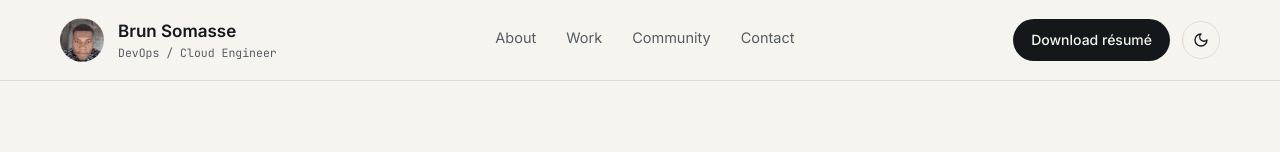
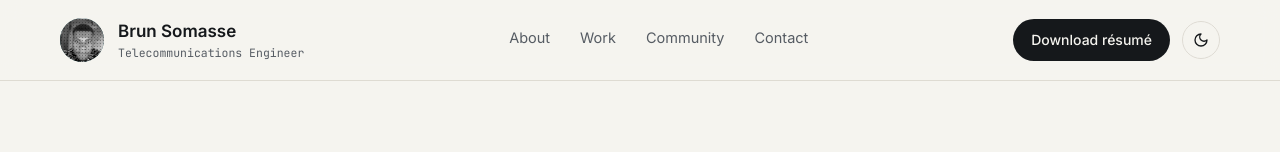
Before and after one commit to brunsomasse/brun-portfolio, a React (Vite) app: page / in a window 1280 px wide. Shown: the top 152 px of the page. Built offline with nearby package versions, Linux system fonts and the light colour scheme.

Commit message:
Add rotating role titles and halftone avatar treatment

```diff
--- a/src/App.jsx
+++ b/src/App.jsx
@@ -10,6 +10,10 @@ import Community from "./pages/Community";
 import Contact from "./pages/Contact";
 
 const responsiveCss = `
+  @keyframes roleFadeIn {
+    from { opacity: 0; transform: translateY(4px); }
+    to { opacity: 1; transform: translateY(0); }
+  }
   .bp-menu-btn{ display:none !important; }
   @media(max-width:860px){
     .bp-nav{ display:none !important; }
--- a/src/components/Bits.jsx
+++ b/src/components/Bits.jsx
@@ -1,4 +1,25 @@
+import { useEffect, useState } from "react";
 import { useTheme } from "../theme";
+
+export function RotatingRole({ roles, interval = 2200, style }) {
+  const [idx, setIdx] = useState(0);
+  useEffect(() => {
+    const id = setInterval(() => setIdx((i) => (i + 1) % roles.length), interval);
+    return () => clearInterval(id);
+  }, [roles, interval]);
+  return (
+    <span
+      key={idx}
+      style={{
+        display: "inline-block",
+        animation: "roleFadeIn 0.45s ease",
+        ...style,
+      }}
+    >
+      {roles[idx]}
+    </span>
+  );
+}
 
 export function XIcon({ size = 15 }) {
   return (
--- a/src/components/Header.jsx
+++ b/src/components/Header.jsx
@@ -1,7 +1,8 @@
 import { useState } from "react";
 import { NavLink, Link } from "react-router-dom";
 import { Sun, Moon, Menu, X } from "lucide-react";
-import { useTheme, NAV_ITEMS } from "../theme";
+import { useTheme, NAV_ITEMS, ROLE_TITLES } from "../theme";
+import { RotatingRole } from "./Bits";
 
 export default function Header() {
   const { t, dark, setDark } = useTheme();
@@ -44,6 +45,7 @@ export default function Header() {
         <Link to="/" style={{ display: "flex", alignItems: "center", gap: 14, minWidth: 0, textDecoration: "none" }}>
           <div
             style={{
+              position: "relative",
               width: 44,
               height: 44,
               borderRadius: "50%",
@@ -52,12 +54,34 @@ export default function Header() {
               background: t.accent,
             }}
           >
-            <img src="/brun.jpg" alt="Brun" style={{ width: "100%", height: "100%", objectFit: "cover", display: "block" }} />
+            <img
+              src="/brun.jpg"
+              alt="Brun"
+              style={{
+                width: "100%",
+                height: "100%",
+                objectFit: "cover",
+                display: "block",
+                filter: "grayscale(1) contrast(1.15) brightness(1.05)",
+              }}
+            />
+            <div
+              aria-hidden="true"
+              style={{
+                position: "absolute",
+                inset: 0,
+                backgroundImage: "radial-gradient(circle, rgba(0,0,0,0.9) 1px, transparent 1px)",
+                backgroundSize: "3px 3px",
+                mixBlendMode: "multiply",
+                opacity: 0.35,
+                pointerEvents: "none",
+              }}
+            />
           </div>
           <div style={{ minWidth: 0 }}>
             <div style={{ fontSize: 17, fontWeight: 600, color: t.ink, whiteSpace: "nowrap" }}>Brun Somasse</div>
             <div style={{ fontFamily: "'JetBrains Mono', monospace", fontSize: 11.5, color: t.inkSoft, whiteSpace: "nowrap" }}>
-              DevOps / Cloud Engineer
+              <RotatingRole roles={ROLE_TITLES} />
             </div>
           </div>
         </Link>
--- a/src/theme.js
+++ b/src/theme.js
@@ -44,6 +44,8 @@ export const NAV_ITEMS = [
   { path: "/contact", label: "Contact" },
 ];
 
+export const ROLE_TITLES = ["DevOps Engineer", "Cloud Engineer", "Telecommunications Engineer"];
+
 export const SKILLS = [
   "Terraform", "Kubernetes", "GKE", "AKS", "Helm",
   "Azure DevOps", "GCP IAM", "Wiz", "React / TypeScript", "Bash",
```
